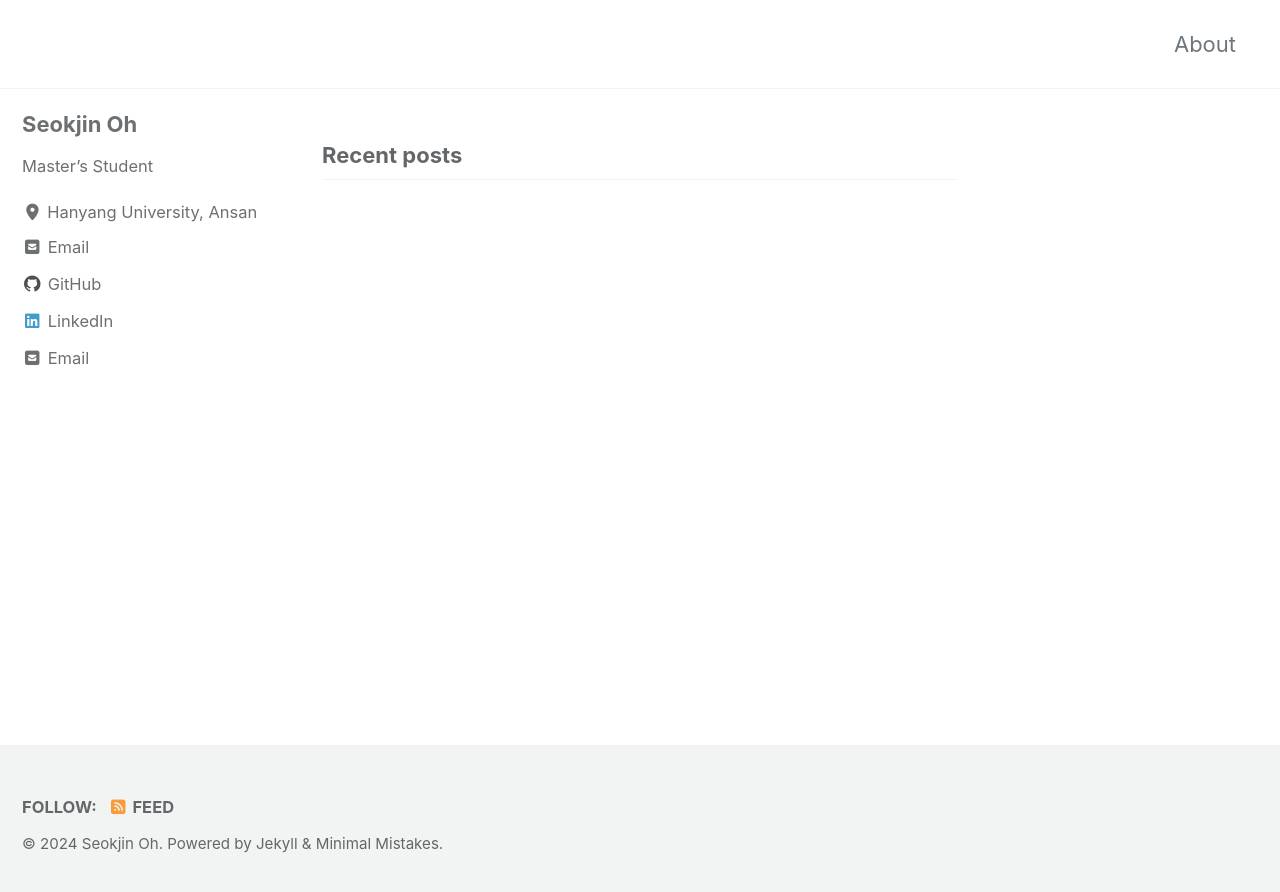
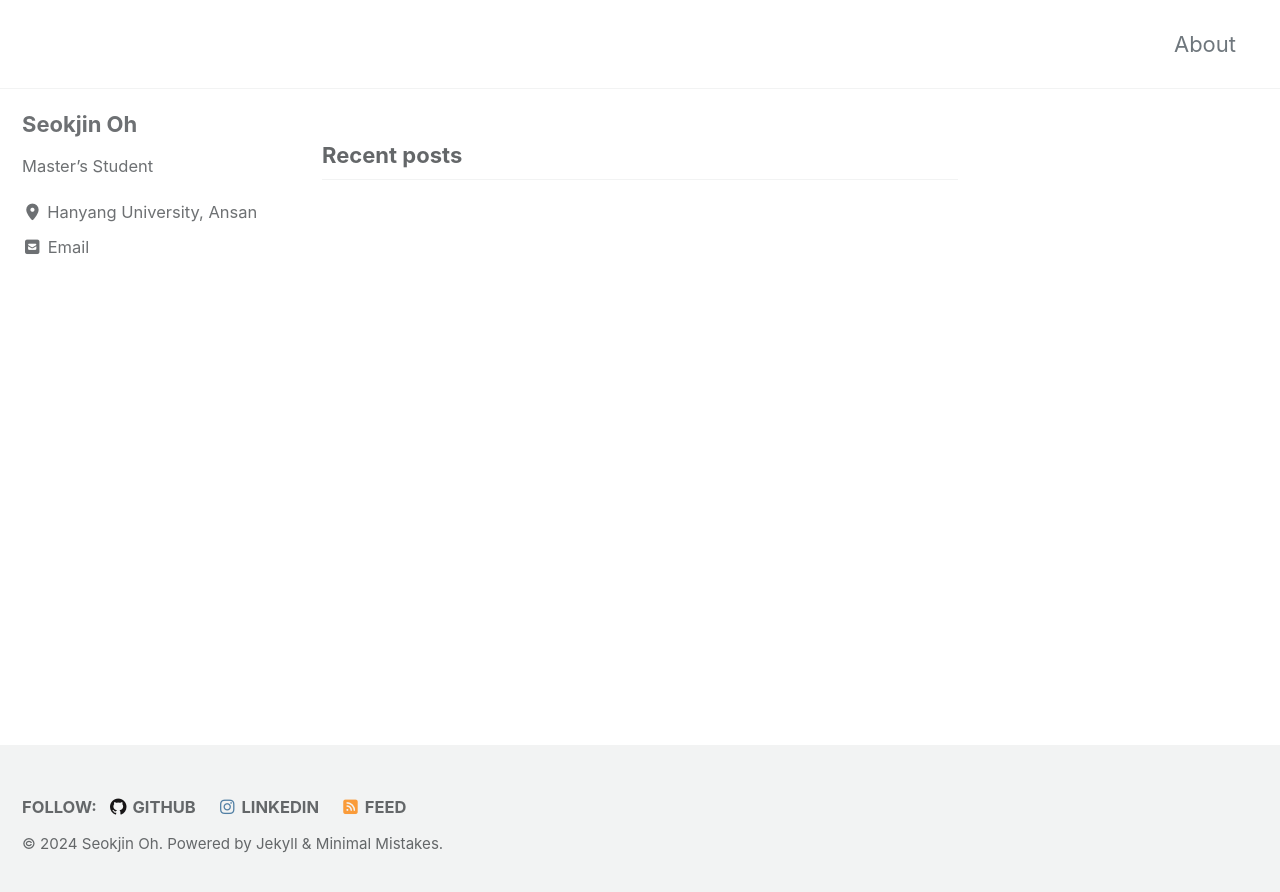
Before and after one commit to Oh-Seokjin/Oh-Seokjin.github.io, a Jekyll site: the page built from index.html, in a window 1280 px wide. Shown: the top 892 px of the page. Built offline with Jekyll 4.4.1, drawn with Linux system fonts in a browser that asks for light colours; cached includes are drawn as plain includes; the list of posts is cut into pages by our own code; part of the change alters nothing that is shown.

Commit message:
edit sidebar

```diff
--- a/_config.yml
+++ b/_config.yml
@@ -121,14 +121,13 @@ author:
   links:
     - label: "Email"
       icon: "fas fa-fw fa-envelope-square"
-      url: "mailto:seokjinoh@hanyang.ac.kr"
-    - label: "GitHub"
-      icon: "fab fa-fw fa-github"
-      url: "https://github.com/oh-seokjin"
-    - label: "LinkedIn"
-      icon: "fa-brands fa-linkedin"
-      url: "https://www.linkedin.com/in/seokjinoh/"
-
+      # url: "mailto:your.name@email.com"
+    # - label: "GitHub"
+    #   icon: "fab fa-fw fa-github"
+    #   url: "https://github.com/oh-seokjin"
+    # - label: "LinkedIn"
+    #   icon: "fa-brands fa-linkedin"
+    #   url: "https://www.linkedin.com/in/seokjinoh/"
     # - label: "Website"
     #   icon: "fas fa-fw fa-link"
     #   # url: "https://your-website.com"
@@ -156,7 +155,7 @@ footer:
       # url:
     - label: "GitHub"
       icon: "fab fa-fw fa-github"
-      # url:
+      url: "https://github.com/oh-seokjin"
     - label: "GitLab"
       icon: "fab fa-fw fa-gitlab"
       # url:
@@ -166,6 +165,9 @@ footer:
     - label: "Instagram"
       icon: "fab fa-fw fa-instagram"
       # url:
+    - label: "Linkedin"
+      icon: "fab fa-fw fa-instagram"
+      url: "https://www.linkedin.com/in/seokjinoh/"
 
 
 # Reading Files
```
